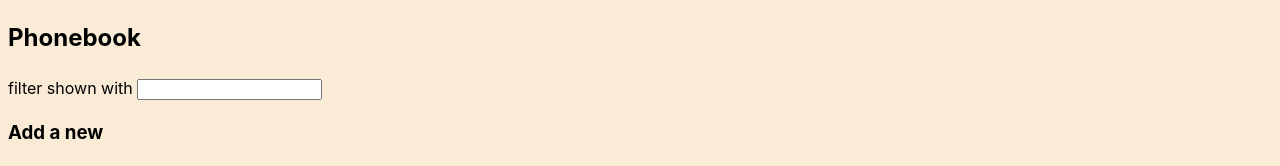
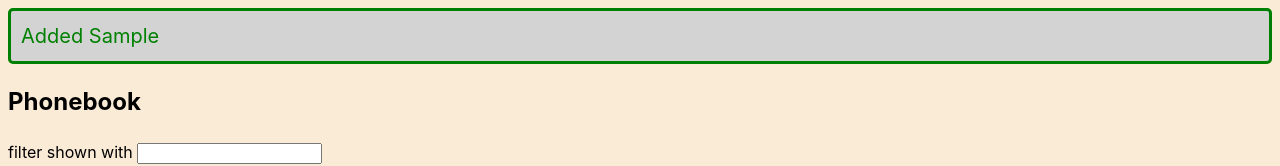
Before and after one commit to Victor-HCC/fullstackopen, a React (Vite) app in the folder part2/phonebook/: page / in a window 1280 px wide. Both pictures are taken after typing "Sample", "Sample" into the empty fields and a click on the button "add". Shown: the top 166 px of the page. Built offline with nearby package versions, Linux system fonts and the light colour scheme; no server answers; data requests are answered from the project's data file.

Commit message:
Ejercicio 2.19

```diff
--- a/part2/phonebook/db.json
+++ b/part2/phonebook/db.json
@@ -54,6 +54,11 @@
       "name": "Sophia Harris",
       "number": "666-444-3333",
       "id": 14
+    },
+    {
+      "name": "Victor",
+      "number": "2222222",
+      "id": 15
     }
   ]
 }
--- a/part2/phonebook/src/App.jsx
+++ b/part2/phonebook/src/App.jsx
@@ -4,6 +4,7 @@ import Filter from './components/Filter'
 import Form from './components/Form'
 import Persons from './components/Persons'
 import { create, getAll, updateById } from './services/personsServices'
+import Notification from './components/Notification'
 
 const App = () => {
   const [ persons, setPersons ] = useState([])
@@ -12,6 +13,7 @@ const App = () => {
   const [ filtered, setFiltered ] = useState([])
   const [ filter, setFilter ] = useState(false)
   const [ filterWord, setFilterWord ] = useState('')
+  const [ message, setMessage ] = useState(null)
 
   useEffect(() => {
     getAll().then(persons => setPersons(persons))
@@ -27,8 +29,12 @@ const App = () => {
           .then(res => {
             setPersons(persons.map(person => person.id !== exist.id ? person : res))
           })
+        setMessage({text:`${exist.name}'s number was updated`, type: 'success'})
         setNewName('')
         SetNewNumber('')
+        setTimeout(() => {
+          setMessage(null)
+        }, 4000)
       }
       return;
     }
@@ -38,8 +44,12 @@ const App = () => {
       setPersons(persons.concat(person))
      })
 
+    setMessage({text:`Added ${newName}`, type: 'success'})
     setNewName('')
     SetNewNumber('')
+    setTimeout(() => {
+      setMessage(null)
+    }, 4000)
   }
 
   const handleInputName = (e) => {
@@ -78,6 +88,7 @@ const App = () => {
 
   return (
     <div>
+      {message && <Notification message={message.text} type={message.type}/>}
       <h2>Phonebook</h2>
       <Filter handler={handleFilter2} />
 
--- /dev/null
+++ b/part2/phonebook/src/components/Notification.jsx
@@ -0,0 +1,11 @@
+import React from 'react'
+
+const Notification = ({ message, type }) => {
+  return (
+    <div className={type}>
+      {message}
+    </div>
+  )
+}
+
+export default Notification
--- a/part2/phonebook/src/index.css
+++ b/part2/phonebook/src/index.css
@@ -4,3 +4,27 @@
   font-weight: 400;
   background-color: antiquewhite;
 }
+
+h1 {
+  color: green;
+}
+
+.success {
+  color: green;
+  background: lightgrey;
+  font-size: 20px;
+  border-style: solid;
+  border-radius: 5px;
+  padding: 10px;
+  margin-bottom: 10px;
+}
+
+.error {
+  color: red;
+  background: lightgrey;
+  font-size: 20px;
+  border-style: solid;
+  border-radius: 5px;
+  padding: 10px;
+  margin-bottom: 10px;
+}
```
